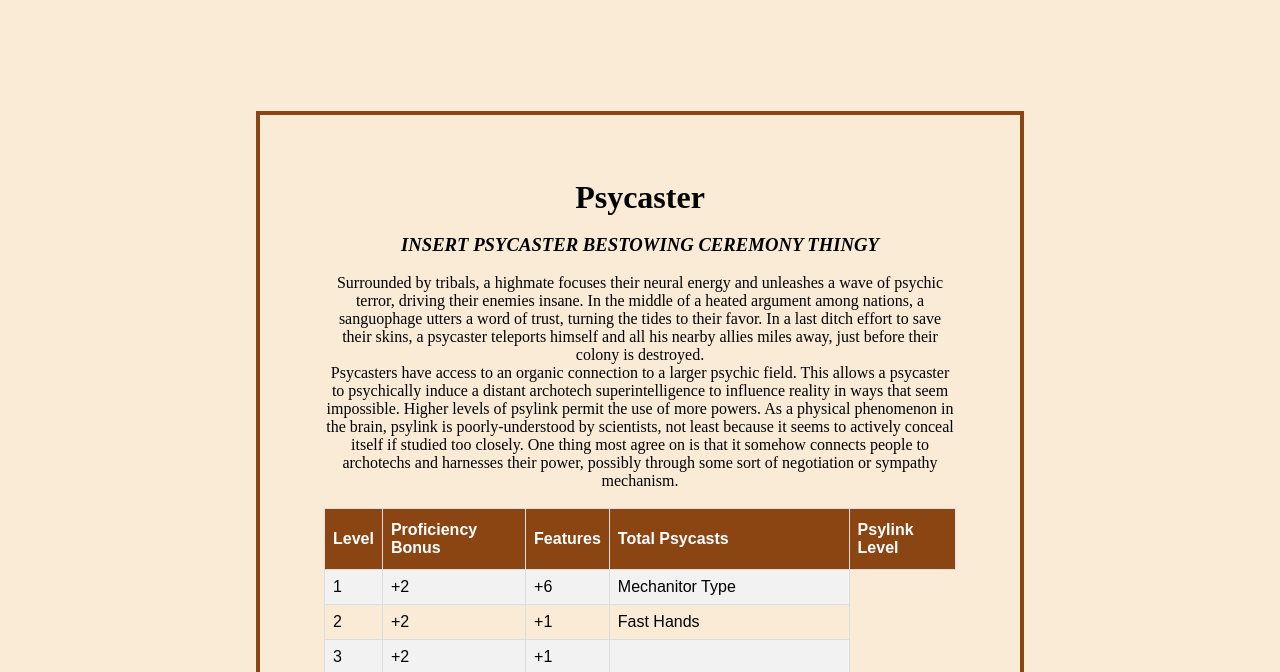
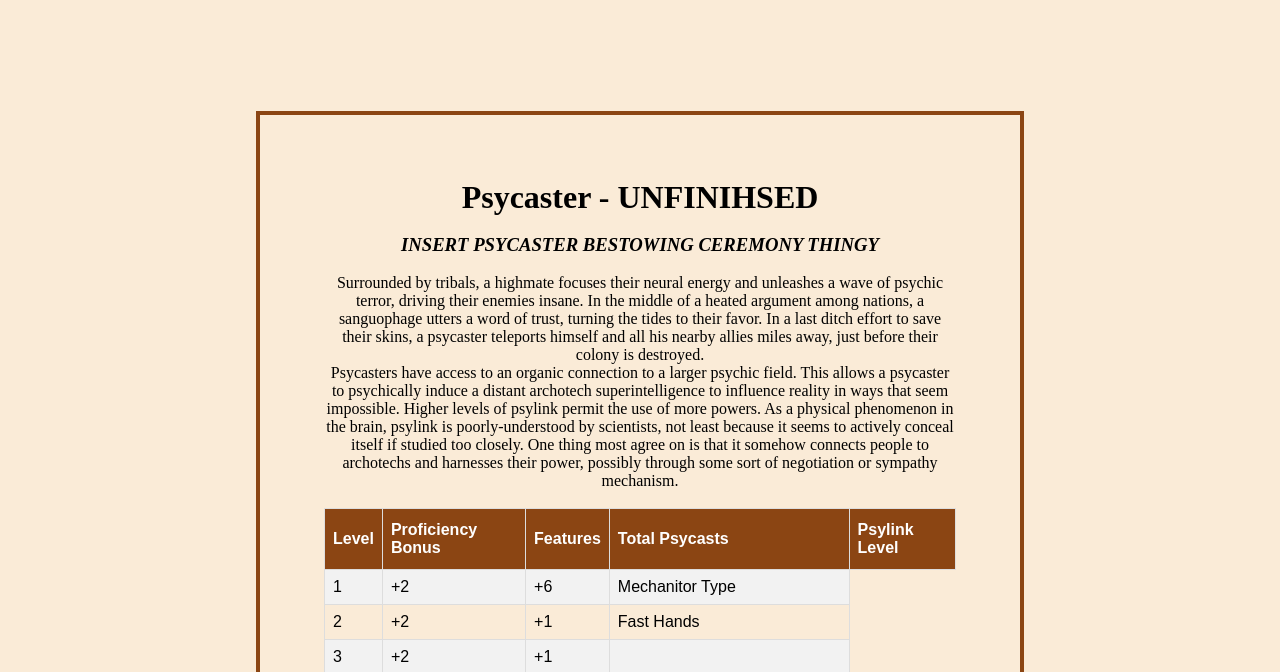
Before and after one commit to Willkjj/rimworld_dnd, a plain HTML site: page classes/psycaster.html in a window 1280 px wide. Shown: the part 72-744 px from the top of the page. Drawn offline with Linux system fonts and the light colour scheme.

Commit message:
UNFINISHED

```diff
--- a/classes/psycaster.html
+++ b/classes/psycaster.html
@@ -61,7 +61,7 @@
         </nav>
     </div>
     <div class="body-text">
-        <h1>Psycaster</h1>
+        <h1>Psycaster - UNFINIHSED</h1>
         <br>
         <h3><i> INSERT PSYCASTER BESTOWING CEREMONY THINGY </i></h3>
         <br>
```
